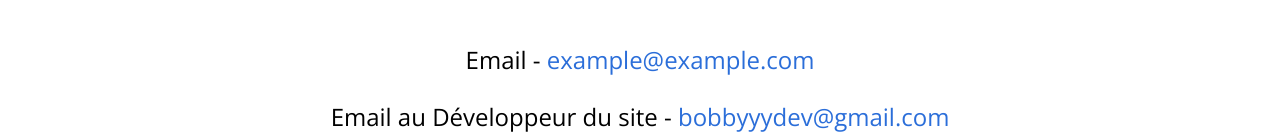
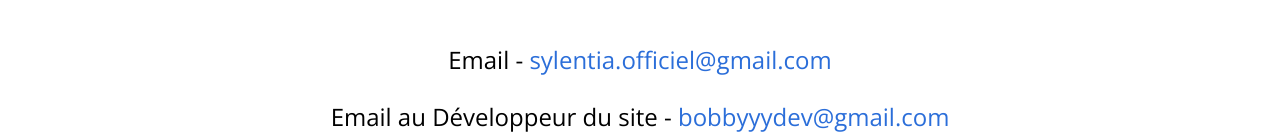
Before and after one commit to Bobbbyyyyy/hizoria, a plain HTML site: page index.html in a window 1280 px wide. Shown: the part 3748-3882 px from the top of the page. Drawn offline with nearby package versions, Linux system fonts and the light colour scheme; no server answers.

Commit message:
Update index.html

```diff
--- a/index.html
+++ b/index.html
@@ -165,7 +165,7 @@
 		</div>
 		<div id="contact">
 			<h2>NOUS CONTACTER</h2>
-			<p>Email - <a href="mailto:example@example.com">example@example.com</a></p>
+			<p>Email - <a href="mailto:sylentia.officiel@gmail.com">sylentia.officiel@gmail.com</a></p>
 			<p>Email au Développeur du site - <a href="mailto:bobbyyydev@gmail.com">bobbyyydev@gmail.com</a></p>
 			<p>Discord - <a href="https://bobbbyyyyy.github.io/Discord-Sylentia/">discord.sylentia.fr</a></p>
 		</div>
```
